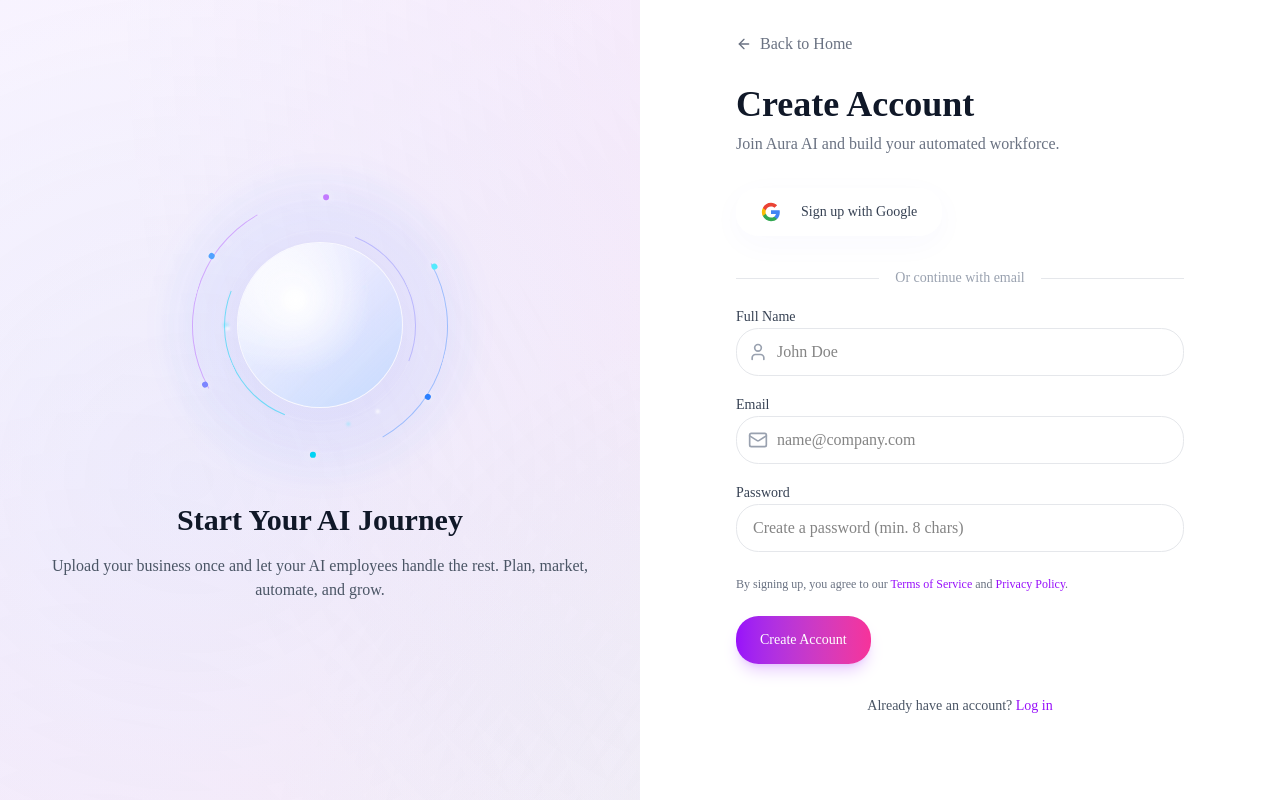
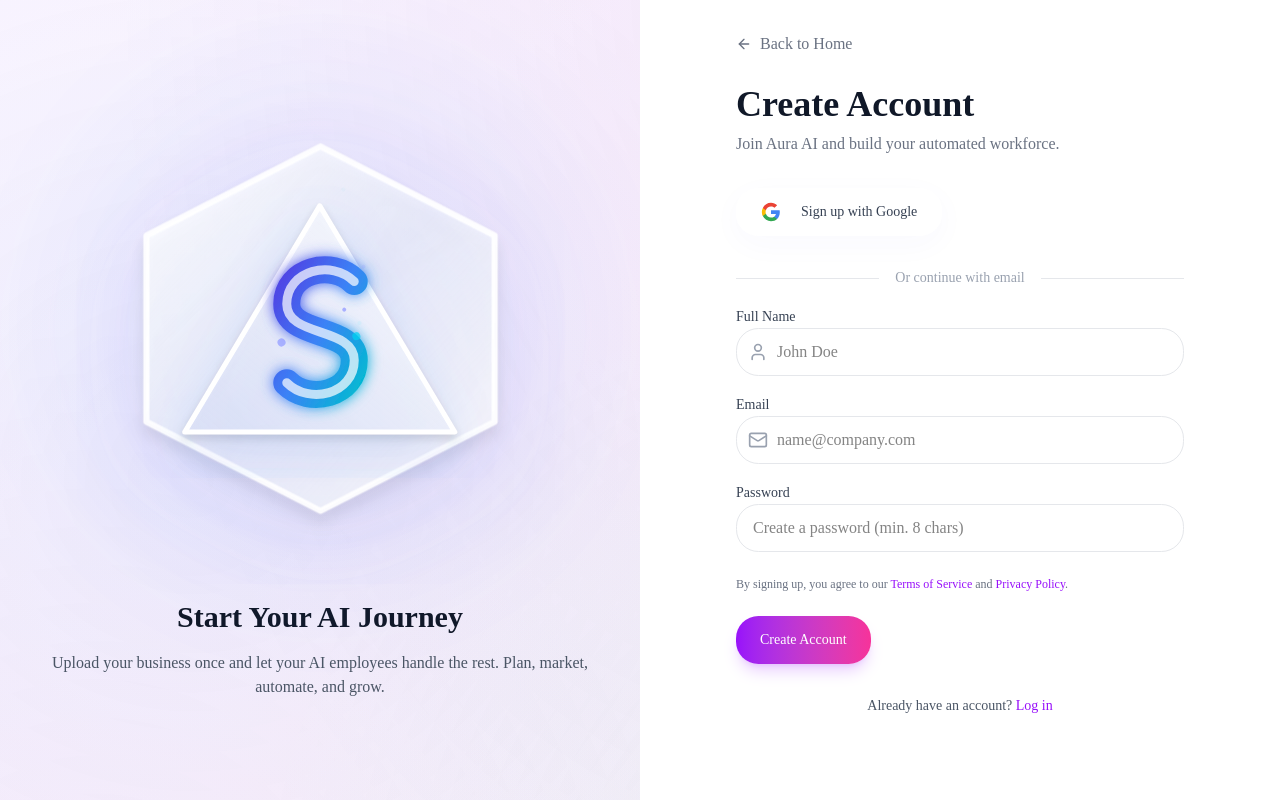
Before and after one commit to mallikarjunraopasupuleti44-ship-it/Aura-ai-, a Next.js app in the folder nexus-frontend/: page /signup in a window 1280 px wide. Built offline with nearby package versions, Linux system fonts and the light colour scheme.

Commit message:
feat: redesign hero layout to massive 2-column & rebuild logo structural design

```diff
--- a/nexus-frontend/src/components/home/hero.tsx
+++ b/nexus-frontend/src/components/home/hero.tsx
@@ -4,14 +4,13 @@
 import { motion, useScroll, useTransform } from "framer-motion";
 import { AuraLogo } from "@/components/ui/logo";
 import { Button } from "@/components/ui/button";
-import { Play, ArrowRight, CheckCircle2, Sparkles } from "lucide-react";
+import { Play, ArrowRight, ShieldCheck, Zap, Code2, Building2 } from "lucide-react";
 import Link from "next/link";
 
 export function Hero() {
   const { scrollYProgress } = useScroll();
-  const y1 = useTransform(scrollYProgress, [0, 1], [0, -200]);
-  const y2 = useTransform(scrollYProgress, [0, 1], [0, -100]);
-  const opacity = useTransform(scrollYProgress, [0, 0.5], [1, 0]);
+  const y1 = useTransform(scrollYProgress, [0, 1], [0, -150]);
+  const y2 = useTransform(scrollYProgress, [0, 1], [0, 150]);
 
   const words1 = "Your AI Workforce for".split(" ");
   const words2 = "Business Growth".split(" ");
@@ -20,7 +19,7 @@
     hidden: { opacity: 0 },
     visible: (i = 1) => ({
       opacity: 1,
-      transition: { staggerChildren: 0.1, delayChildren: 0.2 * i },
+      transition: { staggerChildren: 0.1, delayChildren: 0.1 * i },
     }),
   };
 
@@ -28,40 +27,40 @@
     visible: {
       opacity: 1,
       y: 0,
-      transition: {
-        type: "spring" as const,
-        damping: 12,
-        stiffness: 100,
-      },
+      transition: { type: "spring" as const, damping: 12, stiffness: 100 },
     },
     hidden: {
       opacity: 0,
       y: 20,
-      transition: {
-        type: "spring" as const,
-        damping: 12,
-        stiffness: 100,
-      },
+      transition: { type: "spring" as const, damping: 12, stiffness: 100 },
     },
   };
 
   return (
-    <section className="relative min-h-screen pt-32 pb-20 overflow-hidden flex flex-col items-center">
-      {/* Background Effects */}
-      <div className="absolute inset-0 -z-10 mesh-bg opacity-70" />
-      <div className="absolute top-1/4 left-1/4 w-96 h-96 bg-indigo-400/20 rounded-full blur-[120px] -z-10" />
-      <div className="absolute bottom-1/4 right-1/4 w-[30rem] h-[30rem] bg-cyan-400/10 rounded-full blur-[120px] -z-10" />
+    <section className="relative min-h-screen pt-32 lg:pt-40 pb-20 overflow-hidden flex items-center">
+      {/* Background Effects - Filling the screen */}
+      <div className="absolute inset-0 -z-10 mesh-bg opacity-80" />
 
-      <div className="container px-6 flex flex-col items-center text-center max-w-5xl mx-auto z-10">
+      {/* Animated Blobs */}
+      <div className="absolute top-[10%] left-[5%] w-[40rem] h-[40rem] bg-indigo-500/10 rounded-full blur-[120px] -z-10 animate-blob" />
+      <div className="absolute top-[20%] right-[10%] w-[45rem] h-[45rem] bg-cyan-400/10 rounded-full blur-[140px] -z-10 animate-blob animation-delay-2000" />
+      <div className="absolute bottom-[-10%] left-[20%] w-[50rem] h-[50rem] bg-blue-500/10 rounded-full blur-[150px] -z-10 animate-blob animation-delay-4000" />
 
-        {/* Animated Logo */}
+      <div className="w-full max-w-[1600px] mx-auto px-6 md:px-12 lg:px-20 z-10">
+        <div className="grid grid-cols-1 lg:grid-cols-2 gap-16 lg:gap-8 items-center">
+
+          {/* LEFT COLUMN */}
+          <div className="flex flex-col items-start text-left">
             <motion.div
-          initial={{ opacity: 0, scale: 0.8, y: 20 }}
-          animate={{ opacity: 1, scale: 1, y: 0 }}
-          transition={{ duration: 1.2, ease: "easeOut" }}
-          className="mb-8"
+              initial={{ opacity: 0, y: 20 }}
+              animate={{ opacity: 1, y: 0 }}
+              transition={{ duration: 0.8 }}
+              className="inline-flex items-center gap-2 px-4 py-2 rounded-full glass border border-white/60 text-sm font-medium text-gray-800 mb-8 shadow-sm"
             >
-          <AuraLogo size="lg" />
+              <span>✨</span>
+              <span className="bg-clip-text text-transparent bg-gradient-to-r from-blue-700 to-indigo-700">
+                AI Business Operating System
+              </span>
             </motion.div>
 
             {/* Headline */}
@@ -69,16 +68,16 @@
               variants={container}
               initial="hidden"
               animate="visible"
-          className="text-5xl md:text-7xl font-bold tracking-tight text-gray-900 mb-6 flex flex-wrap justify-center gap-x-3 gap-y-2"
+              className="text-5xl sm:text-6xl lg:text-7xl xl:text-8xl font-bold tracking-tight text-gray-900 mb-8 leading-[1.1] flex flex-wrap gap-x-4 gap-y-2"
             >
               {words1.map((word, index) => (
                 <motion.span variants={child} key={index}>
                   {word}
                 </motion.span>
               ))}
-          <br className="hidden md:block w-full" />
+              <div className="w-full" />
               {words2.map((word, index) => (
-            <motion.span variants={child} key={`g-${index}`} className="text-transparent bg-clip-text bg-gradient-to-r from-blue-600 via-indigo-500 to-purple-600">
+                <motion.span variants={child} key={`g-${index}`} className="text-transparent bg-clip-text bg-gradient-to-r from-blue-600 via-indigo-500 to-purple-600 drop-shadow-sm">
                   {word}
                 </motion.span>
               ))}
@@ -88,102 +87,83 @@
             <motion.p
               initial={{ opacity: 0, y: 20 }}
               animate={{ opacity: 1, y: 0 }}
-          transition={{ duration: 0.8, delay: 0.8 }}
-          className="text-lg md:text-xl text-gray-600 mb-10 max-w-3xl leading-relaxed"
+              transition={{ duration: 0.8, delay: 0.6 }}
+              className="text-lg md:text-xl xl:text-2xl text-gray-600 mb-12 max-w-2xl leading-relaxed font-light"
             >
-          Upload your business once. Aura AI learns everything. <br/>
-          Your AI workforce plans, markets, automates, analyses, creates documents,
-          sends emails and scales your company while you stay in control.
+              Upload your business once.<br className="hidden sm:block" />
+              <span className="font-medium text-gray-800">Aura AI learns your company</span> and deploys an AI workforce that plans, markets, automates, creates documents, manages customers, and helps grow your business.
             </motion.p>
 
             {/* CTAs */}
             <motion.div
               initial={{ opacity: 0, y: 20 }}
               animate={{ opacity: 1, y: 0 }}
-          transition={{ duration: 0.8, delay: 1 }}
-          className="flex flex-col sm:flex-row gap-4 items-center mb-16"
+              transition={{ duration: 0.8, delay: 0.8 }}
+              className="flex flex-col sm:flex-row gap-4 items-center mb-16 w-full sm:w-auto"
             >
-          <Button size="lg" onClick={() => window.location.href='/signup'} magnetic={true}>
+              <Button size="lg" onClick={() => window.location.href='/signup'} magnetic={true} className="w-full sm:w-auto h-14 px-10 text-lg group relative overflow-hidden">
+                <span className="relative z-10 flex items-center">
                   Start Free <ArrowRight className="ml-2 w-5 h-5 group-hover:translate-x-1 transition-transform" />
+                </span>
+                <div className="absolute inset-0 bg-white/20 translate-y-full group-hover:translate-y-0 transition-transform duration-500 ease-out" />
               </Button>
-          <Button size="lg" variant="outline" magnetic={true} className="group">
+              <Button size="lg" variant="outline" magnetic={true} className="w-full sm:w-auto h-14 px-8 text-lg group bg-white/40 hover:bg-white/60">
                 <Play className="mr-2 w-5 h-5 text-blue-500 group-hover:scale-110 transition-transform" /> Watch Demo
               </Button>
             </motion.div>
 
-        {/* Floating Cards (Parallax) */}
+            {/* Trust Badges */}
             <motion.div
-          className="relative w-full max-w-4xl mx-auto h-[400px] sm:h-[500px]"
-          style={{ opacity }}
+              initial={{ opacity: 0 }}
+              animate={{ opacity: 1 }}
+              transition={{ duration: 1, delay: 1 }}
+              className="flex flex-wrap gap-6 text-sm font-medium text-gray-600"
             >
-          {/* Main Dashboard Preview Card */}
-          <motion.div
-            initial={{ opacity: 0, y: 40 }}
-            animate={{ opacity: 1, y: 0 }}
-            transition={{ duration: 1, delay: 1.2 }}
-            style={{ y: y1 }}
-            className="absolute inset-x-0 bottom-0 top-10 mx-auto w-[90%] md:w-full glass-card overflow-hidden flex flex-col z-20 premium-shadow border-t-white/80 border-l-white/80"
-          >
-            <div className="h-12 bg-white/40 border-b border-white/40 flex items-center px-4 gap-2">
-              <div className="w-3 h-3 rounded-full bg-red-400" />
-              <div className="w-3 h-3 rounded-full bg-yellow-400" />
-              <div className="w-3 h-3 rounded-full bg-green-400" />
+              <div className="flex items-center gap-2">
+                <div className="w-5 h-5 rounded-full bg-green-100 flex items-center justify-center"><ShieldCheck className="w-3 h-3 text-green-700" /></div>
+                Secure
               </div>
-            <div className="flex-1 p-8 flex flex-col gap-6 bg-gradient-to-br from-white/40 to-white/10">
-              <div className="flex items-center gap-4">
-                <div className="w-12 h-12 rounded-full bg-gradient-to-br from-indigo-100 to-blue-100 flex items-center justify-center">
-                  <Sparkles className="w-6 h-6 text-indigo-600" />
+              <div className="flex items-center gap-2">
+                <div className="w-5 h-5 rounded-full bg-blue-100 flex items-center justify-center"><Zap className="w-3 h-3 text-blue-700" /></div>
+                AI Powered
               </div>
-                <div>
-                  <h3 className="font-semibold text-gray-800">Planner Agent is working...</h3>
-                  <p className="text-sm text-gray-500">Generating Q3 Marketing Strategy</p>
+              <div className="flex items-center gap-2">
+                <div className="w-5 h-5 rounded-full bg-purple-100 flex items-center justify-center"><Code2 className="w-3 h-3 text-purple-700" /></div>
+                No Coding
               </div>
-              </div>
-              <div className="flex-1 rounded-xl bg-white/60 border border-white/60 p-4 space-y-3">
-                <div className="h-4 w-3/4 bg-blue-200/50 rounded animate-pulse" />
-                <div className="h-4 w-1/2 bg-indigo-200/50 rounded animate-pulse" />
-                <div className="h-4 w-5/6 bg-purple-200/50 rounded animate-pulse" />
-                <div className="h-4 w-2/3 bg-cyan-200/50 rounded animate-pulse" />
-              </div>
+              <div className="flex items-center gap-2">
+                <div className="w-5 h-5 rounded-full bg-indigo-100 flex items-center justify-center"><Building2 className="w-3 h-3 text-indigo-700" /></div>
+                Enterprise Ready
               </div>
             </motion.div>
+          </div>
 
-          {/* Floating Element Left */}
+          {/* RIGHT COLUMN */}
+          <div className="relative flex justify-center items-center h-[500px] lg:h-[700px] w-full">
              <motion.div
-            initial={{ opacity: 0, x: -40 }}
-            animate={{ opacity: 1, x: 0 }}
-            transition={{ duration: 1, delay: 1.4 }}
-            style={{ y: y2 }}
-            className="absolute left-[-20px] md:left-[-60px] top-[100px] z-30 w-48 sm:w-64 glass-card p-4 flex items-center gap-3"
+               style={{ y: y1 }}
+               className="relative w-full max-w-[550px] aspect-square flex items-center justify-center"
              >
-            <div className="w-10 h-10 rounded-full bg-green-100 flex items-center justify-center">
-              <CheckCircle2 className="w-5 h-5 text-green-600" />
-            </div>
-            <div>
-              <p className="text-sm font-medium text-gray-800">Business Uploaded</p>
-              <p className="text-xs text-gray-500">Knowledge loaded.</p>
-            </div>
+               {/* Behind Logo Orbits */}
+               <motion.div
+                 className="absolute inset-[-20%] rounded-full border border-blue-500/20 border-dashed"
+                 animate={{ rotate: 360 }}
+                 transition={{ duration: 30, repeat: Infinity, ease: "linear" }}
+               />
+               <motion.div
+                 className="absolute inset-[-40%] rounded-full border border-indigo-500/10"
+                 animate={{ rotate: -360 }}
+                 transition={{ duration: 45, repeat: Infinity, ease: "linear" }}
+               >
+                 <div className="absolute top-0 left-1/2 w-3 h-3 bg-indigo-400 rounded-full blur-[2px]" />
+                 <div className="absolute bottom-1/4 right-0 w-2 h-2 bg-blue-400 rounded-full blur-[1px]" />
                </motion.div>
 
-          {/* Floating Element Right */}
-          <motion.div
-            initial={{ opacity: 0, x: 40 }}
-            animate={{ opacity: 1, x: 0 }}
-            transition={{ duration: 1, delay: 1.6 }}
-            style={{ y: y1 }}
-            className="absolute right-[-20px] md:right-[-40px] top-[200px] z-30 w-48 sm:w-64 glass-card p-4 flex flex-col gap-2"
-          >
-             <p className="text-sm font-medium text-gray-800">Team Active</p>
-             <div className="flex -space-x-2">
-                {[1, 2, 3, 4, 5].map((i) => (
-                  <div key={i} className="w-8 h-8 rounded-full border-2 border-white bg-gradient-to-br from-indigo-100 to-blue-100 flex items-center justify-center text-[10px] font-bold text-indigo-700">
-                    A{i}
+               <AuraLogo size="xl" className="w-full h-full animate-float drop-shadow-2xl" />
+             </motion.div>
           </div>
-                ))}
+
         </div>
-          </motion.div>
-        </motion.div>
-
       </div>
     </section>
   );
--- a/nexus-frontend/src/components/ui/logo.tsx
+++ b/nexus-frontend/src/components/ui/logo.tsx
@@ -37,19 +37,12 @@
     sm: "w-8 h-8",
     md: "w-16 h-16",
     lg: "w-32 h-32",
-    xl: "w-64 h-64",
-  };
-
-  const ringSizes = {
-    sm: [24, 32],
-    md: [48, 64],
-    lg: [96, 128],
-    xl: [192, 256],
+    xl: "w-full max-w-[450px] aspect-square",
   };
 
   const containerSize = sizeMap[size];
-  const [innerRing, outerRing] = ringSizes[size];
 
+  // Using a container-relative sizing approach so we can just use 100% inside.
   return (
     <motion.div
       ref={containerRef}
@@ -59,102 +52,152 @@
       whileHover={{ scale: 1.05 }}
       transition={{ type: "spring", stiffness: 400, damping: 10 }}
     >
-      {/* Soft Bloom Background (Lavender & Electric Blue) */}
+      {/* Background Blooms */}
       <motion.div
-        className="absolute inset-0 rounded-full bg-indigo-500/10 blur-xl"
-        animate={{ scale: [1, 1.3, 1], opacity: [0.4, 0.7, 0.4] }}
+        className="absolute inset-0 rounded-full bg-indigo-500/10 blur-[40px] md:blur-[80px]"
+        animate={{ scale: [1, 1.2, 1], opacity: [0.3, 0.6, 0.3] }}
         transition={{ duration: 5, repeat: Infinity, ease: "easeInOut" }}
       />
       <motion.div
-        className="absolute inset-0 rounded-full bg-blue-500/10 blur-lg"
+        className="absolute inset-0 rounded-full bg-blue-500/10 blur-[30px] md:blur-[60px]"
         animate={{ scale: [1.2, 1, 1.2], opacity: [0.3, 0.6, 0.3] }}
         transition={{ duration: 4, repeat: Infinity, ease: "easeInOut", delay: 1 }}
       />
 
-      {/* Orbit Rings (Cyan Light Trails) */}
+      {/* Hexagon Layer (Outer) */}
       <motion.div
-        className="absolute rounded-full border border-white/10 border-t-cyan-400/50 border-b-indigo-500/30"
-        style={{ width: innerRing, height: innerRing, x: useTransform(springX, (x) => x * -5), y: useTransform(springY, (y) => y * -5) }}
-        animate={{ rotate: 360 }}
-        transition={{ duration: 8, repeat: Infinity, ease: "linear" }}
-      />
-
-      <motion.div
-        className="absolute rounded-full border border-white/5 border-l-blue-500/40 border-r-purple-500/40"
-        style={{ width: outerRing, height: outerRing, x: useTransform(springX, (x) => x * -10), y: useTransform(springY, (y) => y * -10) }}
-        animate={{ rotate: -360 }}
-        transition={{ duration: 12, repeat: Infinity, ease: "linear" }}
-      />
-
-      {/* Orbital Nodes (Electric Blue, Cyan, Lavender) */}
-      {[0, 60, 120, 180, 240, 300].map((angle, index) => {
-        const colors = [
-          "bg-blue-500", "bg-cyan-400", "bg-indigo-400",
-          "bg-blue-400", "bg-purple-400", "bg-cyan-300"
-        ];
-        return (
-          <motion.div
-            key={angle}
-            className="absolute origin-center"
-            style={{
-              width: outerRing, height: outerRing,
-              x: useTransform(springX, (x) => x * -10),
-              y: useTransform(springY, (y) => y * -10)
-            }}
-            animate={{ rotate: 360 }}
-            transition={{ duration: 16, repeat: Infinity, ease: "linear", delay: index * -2.66 }}
-          >
-            <div
-              className={cn("absolute -top-1 left-1/2 w-[6px] h-[6px] rounded-full shadow-[0_0_10px_rgba(255,255,255,0.9)]", colors[index])}
-              style={{ transform: 'translateX(-50%)' }}
-            />
-          </motion.div>
-        );
-      })}
-
-      {/* Core Sphere (Glass and Purple/Blue Gradient) */}
-      <motion.div
-        className="relative z-10 w-[65%] h-[65%] rounded-full overflow-hidden glass shadow-[0_0_35px_rgba(99,102,241,0.4)]"
-        style={{ x: useTransform(springX, (x) => x * 15), y: useTransform(springY, (y) => y * 15) }}
-        animate={{ y: [-2, 2, -2] }}
-        transition={{ duration: 3, repeat: Infinity, ease: "easeInOut" }}
+        className="absolute inset-0 flex items-center justify-center drop-shadow-xl"
+        style={{
+          x: useTransform(springX, (x) => x * -10),
+          y: useTransform(springY, (y) => y * -10)
+        }}
+        animate={{ y: [-3, 3, -3] }}
+        transition={{ duration: 4, repeat: Infinity, ease: "easeInOut" }}
       >
-        <div className="absolute inset-0 bg-gradient-to-br from-white/90 via-indigo-100/60 to-blue-300/40" />
-        <div className="absolute inset-0 bg-[radial-gradient(circle_at_35%_35%,_rgba(255,255,255,1)_0%,_transparent_50%)]" />
-        {/* Core Glow Pulse (Electric Blue & Lavender) */}
-        <motion.div
-          className="absolute inset-0 bg-gradient-to-tr from-blue-500/20 to-purple-400/20 mix-blend-overlay"
-          animate={{ opacity: [0.4, 0.8, 0.4] }}
-          transition={{ duration: 2, repeat: Infinity, ease: "easeInOut" }}
-        />
+        <svg viewBox="0 0 100 100" className="w-[90%] h-[90%] overflow-visible">
+          <defs>
+            <linearGradient id="hexGrad" x1="0%" y1="0%" x2="100%" y2="100%">
+              <stop offset="0%" stopColor="rgba(255,255,255,0.9)" />
+              <stop offset="50%" stopColor="rgba(240,245,255,0.6)" />
+              <stop offset="100%" stopColor="rgba(255,255,255,0.8)" />
+            </linearGradient>
+            <filter id="hexShadow" x="-20%" y="-20%" width="140%" height="140%">
+              <feDropShadow dx="0" dy="8" stdDeviation="12" floodColor="rgba(99,102,241,0.15)" />
+            </filter>
+          </defs>
+          <polygon
+            points="50,5 93,27 93,73 50,95 7,73 7,27"
+            fill="url(#hexGrad)"
+            stroke="rgba(255,255,255,0.9)"
+            strokeWidth="1.5"
+            strokeLinejoin="round"
+            filter="url(#hexShadow)"
+            className="backdrop-blur-md"
+          />
+        </svg>
       </motion.div>
 
-      {/* Interactive Floating Particles */}
-      {[...Array(8)].map((_, i) => (
+      {/* Triangle Layer (Middle) */}
+      <motion.div
+        className="absolute inset-0 flex items-center justify-center drop-shadow-lg"
+        style={{
+          x: useTransform(springX, (x) => x * 15),
+          y: useTransform(springY, (y) => y * 15)
+        }}
+        animate={{ y: [2, -2, 2] }}
+        transition={{ duration: 3.5, repeat: Infinity, ease: "easeInOut", delay: 0.5 }}
+      >
+        <svg viewBox="0 0 100 100" className="w-[75%] h-[75%] overflow-visible">
+          <defs>
+            <linearGradient id="triGrad" x1="100%" y1="0%" x2="0%" y2="100%">
+              <stop offset="0%" stopColor="rgba(255,255,255,0.95)" />
+              <stop offset="100%" stopColor="rgba(224,231,255,0.7)" />
+            </linearGradient>
+            <filter id="triShadow" x="-20%" y="-20%" width="140%" height="140%">
+              <feDropShadow dx="0" dy="6" stdDeviation="8" floodColor="rgba(59,130,246,0.15)" />
+            </filter>
+          </defs>
+          <polygon
+            points="50,15 90,82 10,82"
+            fill="url(#triGrad)"
+            stroke="rgba(255,255,255,1)"
+            strokeWidth="1.5"
+            strokeLinejoin="round"
+            filter="url(#triShadow)"
+          />
+        </svg>
+      </motion.div>
+
+      {/* Core "S" Layer (Inner) */}
+      <motion.div
+        className="absolute inset-0 flex items-center justify-center"
+        style={{
+          x: useTransform(springX, (x) => x * 25),
+          y: useTransform(springY, (y) => y * 25)
+        }}
+      >
+        <svg viewBox="0 0 100 100" className="w-[50%] h-[50%] overflow-visible">
+          <defs>
+            <linearGradient id="sGrad" x1="0%" y1="0%" x2="100%" y2="100%">
+              <stop offset="0%" stopColor="#4f46e5" /> {/* Indigo */}
+              <stop offset="50%" stopColor="#3b82f6" /> {/* Blue */}
+              <stop offset="100%" stopColor="#06b6d4" /> {/* Cyan */}
+            </linearGradient>
+            <filter id="sGlow" x="-50%" y="-50%" width="200%" height="200%">
+              <feGaussianBlur stdDeviation="3" result="coloredBlur"/>
+              <feMerge>
+                <feMergeNode in="coloredBlur"/>
+                <feMergeNode in="SourceGraphic"/>
+              </feMerge>
+            </filter>
+          </defs>
+          {/* Stylized "S" Path */}
+          <path
+            d="M 65 30 C 55 20, 35 25, 35 40 C 35 55, 65 50, 65 65 C 65 80, 45 85, 35 75"
+            fill="none"
+            stroke="url(#sGrad)"
+            strokeWidth="12"
+            strokeLinecap="round"
+            filter="url(#sGlow)"
+          />
+          <path
+            d="M 65 30 C 55 20, 35 25, 35 40 C 35 55, 65 50, 65 65 C 65 80, 45 85, 35 75"
+            fill="none"
+            stroke="rgba(255,255,255,0.7)"
+            strokeWidth="4"
+            strokeLinecap="round"
+          />
+        </svg>
+      </motion.div>
+
+      {/* Floating Orbital Particles */}
+      {[...Array(6)].map((_, i) => (
         <motion.div
           key={`particle-${i}`}
           className={cn(
-            "absolute rounded-full blur-[1px]",
-            i % 2 === 0 ? "bg-cyan-300" : "bg-white",
-            i % 3 === 0 ? "w-1.5 h-1.5" : "w-1 h-1"
+            "absolute rounded-full",
+            i % 2 === 0 ? "bg-cyan-400" : "bg-indigo-400",
+            i % 3 === 0 ? "w-2 h-2" : "w-1 h-1"
           )}
           style={{
-            x: useTransform(springX, (x) => x * (20 + i * 5)),
-            y: useTransform(springY, (y) => y * (20 + i * 5))
+            x: useTransform(springX, (x) => x * (15 + i * 5)),
+            y: useTransform(springY, (y) => y * (15 + i * 5))
           }}
           initial={{
-            x: (Math.random() - 0.5) * outerRing,
-            y: (Math.random() - 0.5) * outerRing,
+            x: (Math.random() - 0.5) * 200,
+            y: (Math.random() - 0.5) * 200,
             opacity: 0
           }}
           animate={{
-            y: [null, (Math.random() - 0.5) * outerRing - 30],
-            opacity: [0, 0.9, 0]
+            rotate: 360,
+            x: [(Math.random() - 0.5) * 100, (Math.random() - 0.5) * -100],
+            y: [null, (Math.random() - 0.5) * 200 - 50],
+            opacity: [0, 0.8, 0]
           }}
           transition={{
-            duration: 1.5 + Math.random() * 2,
+            duration: 3 + Math.random() * 3,
             repeat: Infinity,
-            ease: "easeOut",
+            ease: "linear",
             delay: Math.random() * 2
           }}
         />
```
Also changed, not shown: nexus-frontend/src/app/globals.css (+29 -0 lines). Lines whose indentation alone changed are shown as unchanged.
